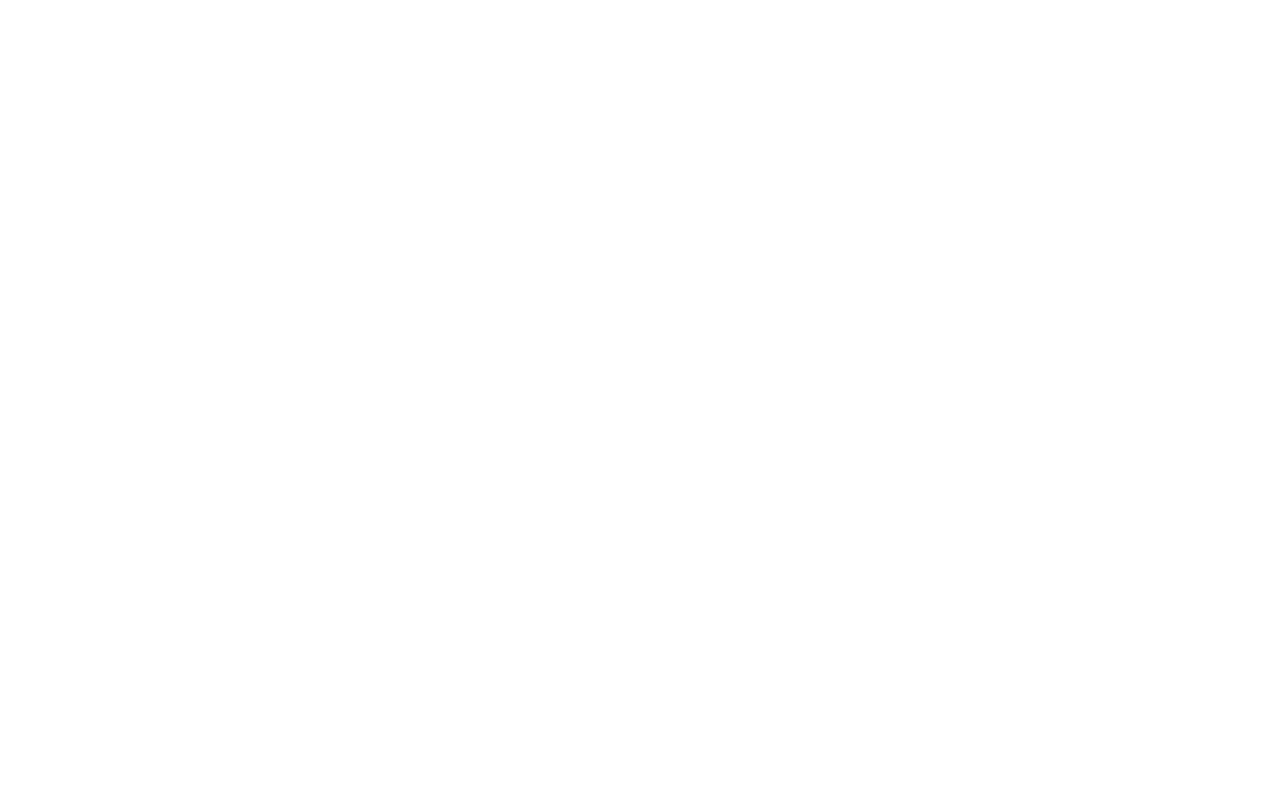
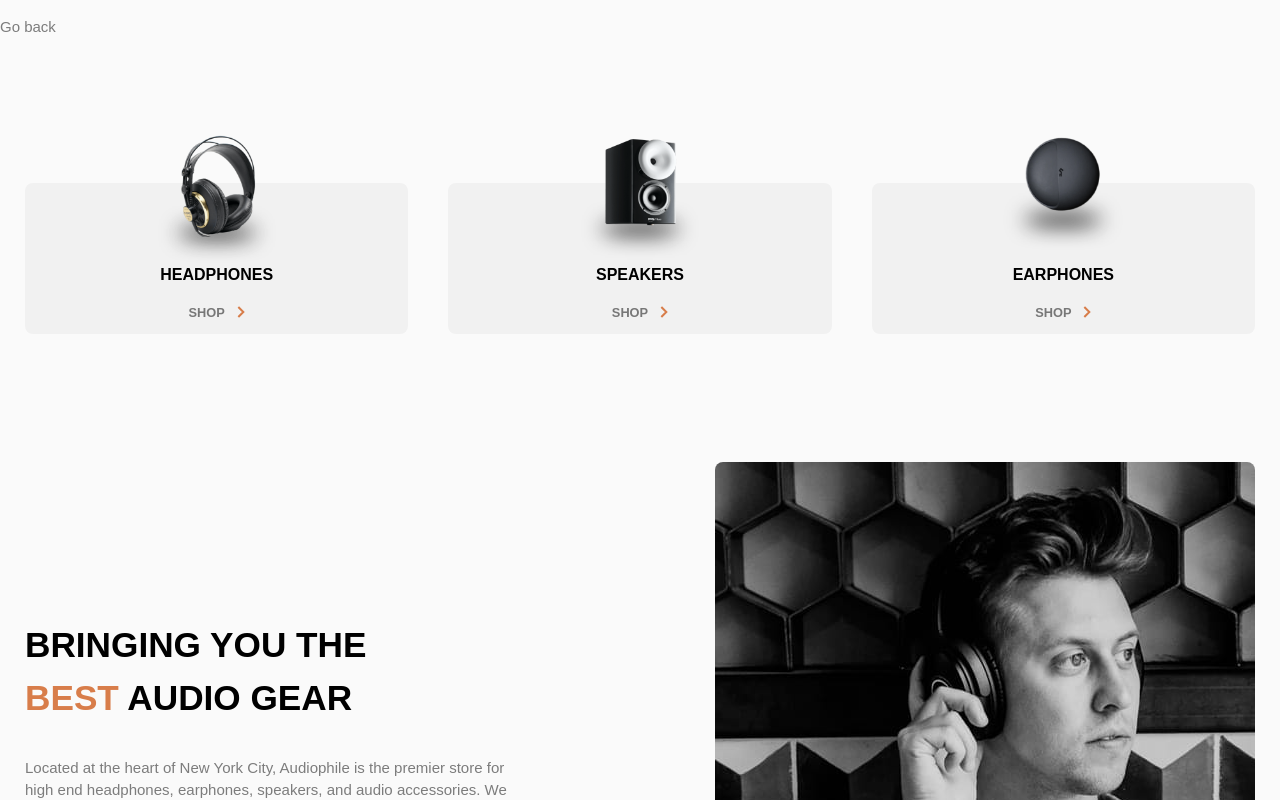
Before and after one commit to toriola998/Audiophile-ecommerce-v2, a Nuxt app: page /product-details/1 in a window 1280 px wide. Before the commit this address had no page. Shown: the top 800 px of the page. Built offline with nearby package versions, Linux system fonts and the light colour scheme.

Commit message:
ADD: added dynamic slug to product details

```diff
--- /dev/null
+++ b/components/product-details/TheBanner.vue
@@ -0,0 +1,28 @@
+<template>
+    <picture class="lg:w-[45%]">
+        <source media="(min-width: 1000px)"
+                :srcset="`/images/${product.categoryImage.desktop}`">
+        <source media="(min-width: 500px)"
+                :srcset="`/images/${product.categoryImage.tablet}`">
+        <img :src="`/images/${product.categoryImage.mobile}`"
+                :alt="product.name"
+                class="rounded-lg">
+    </picture>
+    <div class="lg:w-[45%] xl:w-[40%]">
+        <p class="tracking-[0.62rem] text-deep-orange text-sm mt-10 lg:mt-0" v-if="product.new">NEW PRODUCT</p>
+        <h2 class="font-bold text-[1.75rem] md:text-[2.2rem] pt-6 uppercase lg:max-w-[300px]">{{ product.name }}</h2>
+        <p class="opacity-50 text-[15px] md:text-[1rem] leading-6 mp-6 lg:py-8">{{ product.description }}</p>
+        <div class="flex justify-center lg:justify-start mt-2">
+            <SharedButtonLink cta-link="/" cta-text="SEE PRODUCT" class="orange btn-link"/>
+        </div>
+    </div>
+</template>
+
+<script setup >
+defineProps({
+    product:{
+        type: Object,
+        default: () => {},
+    },
+})
+</script>
--- /dev/null
+++ b/pages/product-details/[slug].vue
@@ -0,0 +1,30 @@
+<template>
+   <SharedPageLayout>
+        <template #header>
+            <button class="opacity-50 my-4 text-[15px]" @click="$router.back()">Go back</button>
+            <div v-for="(item, index) in products" :key="index">
+              <ProductDetailsTheBanner :product="item"/>
+            </div>
+        </template>
+   </SharedPageLayout>
+</template>
+
+<script setup>
+import { ref } from 'vue';
+import data from '~/data.json'
+
+const pageData = ref(data).value
+
+const route = useRoute();
+const { slug } = route.params
+const category = slug
+
+const products = pageData.map(item => {
+  if (item.slug === slug) {
+    return item;
+  }
+  return null;
+}).filter(item => item !== null);
+
+console.log(category, typeof category)
+</script>
--- a/pages/product-details/slug.vue
+++ /dev/null
@@ -1,7 +0,0 @@
-<template>
-   <SharedPageLayout>
-        <div>
-            hellooo
-        </div>
-   </SharedPageLayout>
-</template>
```
